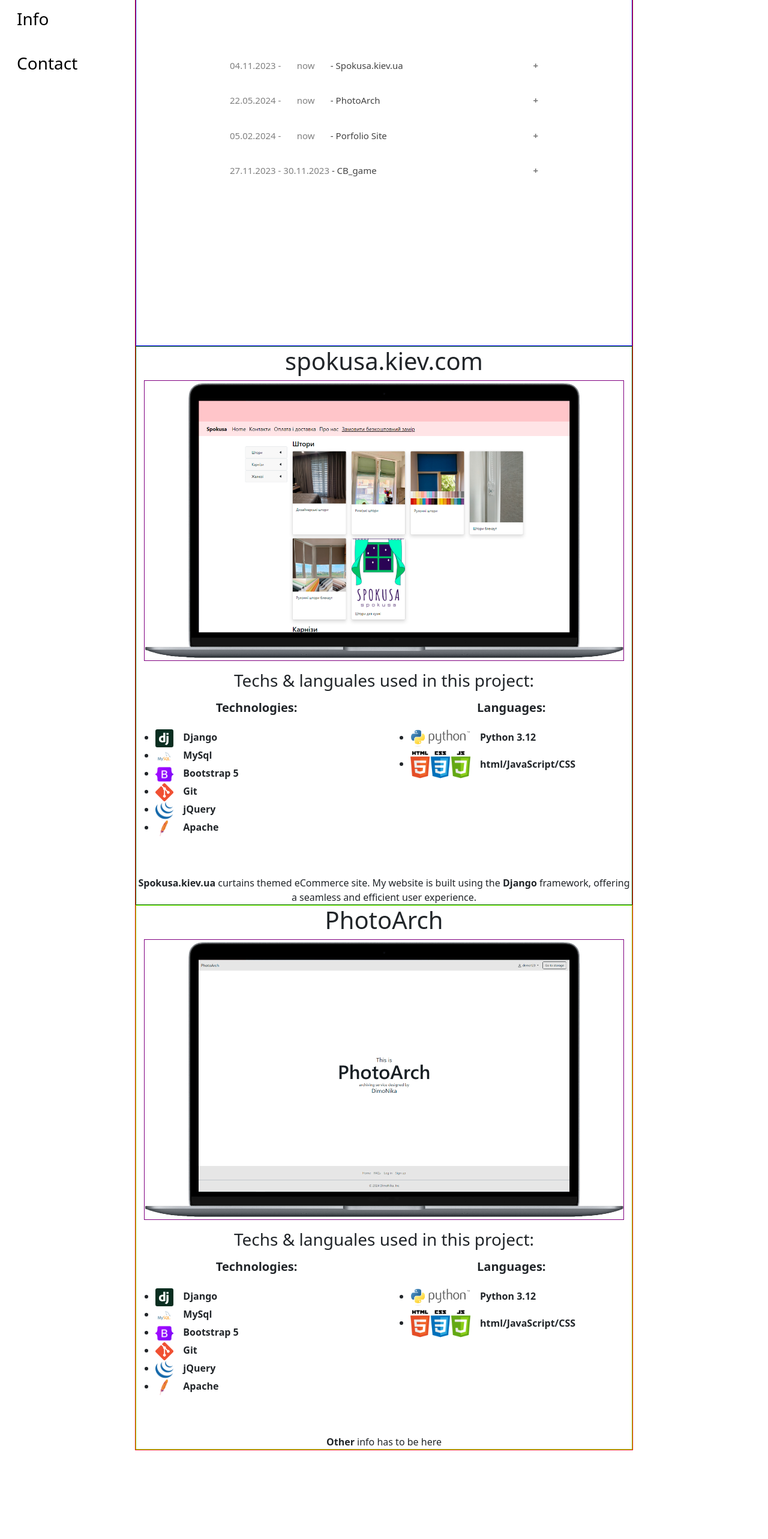
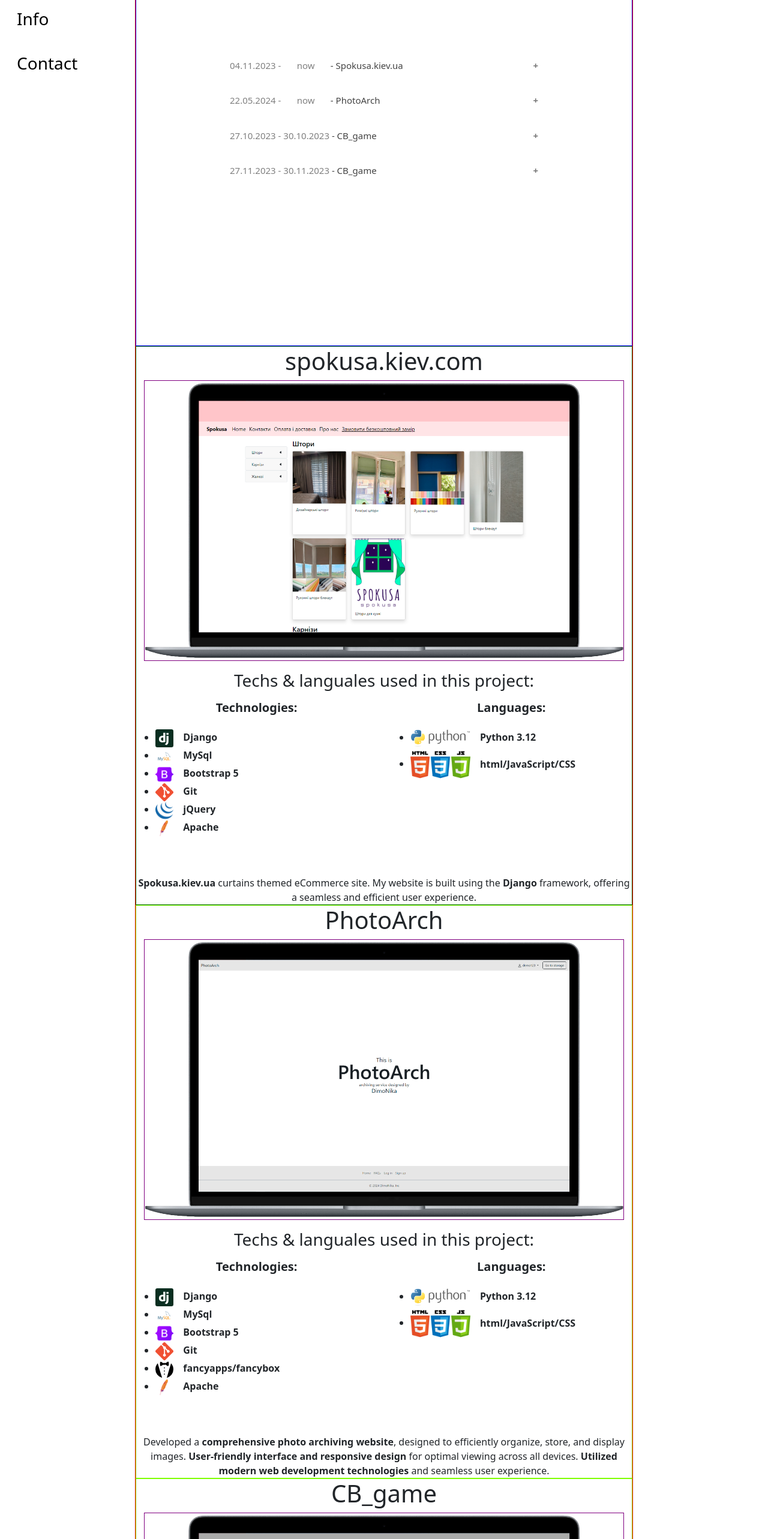
Before and after one commit to DimoNika/DimoFolio, a Vue app in the folder vue_main/: page /projects in a window 1280 px wide. Shown: the part 234-2800 px from the top of the page at 60% size. Before the commit the page ends 2652 px from the top, so only its background shows below. Built offline with nearby package versions, Linux system fonts and the light colour scheme.

Commit message:
CB_game section added, Home page translated

```diff
--- a/vue_main/src/components/Home.vue
+++ b/vue_main/src/components/Home.vue
@@ -3,11 +3,11 @@
 
     <img class="m-auto" src="@/assets/images/ava_croped.png" alt="DimoNika avatar" style="width: 25%; min-width: 250px;"  aspect-ratio="1/1">
 
-    <h4>Dimo Nika</h4>
+    <h4>{{ $t("home.name") }}</h4>
 
-    <p>19 y.o. Developer</p>
+    <p>{{ $t("home.age") }}</p>
 
-    <span>{{ $t("test1") }}</span>
+    <span>{{ $t("home.description") }}</span>
     <!-- <p> {{ store.count }}</p> -->
     <!-- <p>Developer</p> -->
 
--- a/vue_main/src/components/Projects.vue
+++ b/vue_main/src/components/Projects.vue
@@ -36,10 +36,14 @@
 
         <!-- Third elem -->
         <div v-on:click="accClick('accRef3', 'accRef3Panel')">
-            <button ref="accRef3" v-bind:class="{active: activeVar}" class="myaccordion"><span style="color: grey;">05.02.2024 - <span style="margin: 0 1.4rem 0;">now</span> </span> - Porfolio Site</button>
+            <button ref="accRef3" v-bind:class="{active: activeVar}" class="myaccordion"><span style="color: grey;">27.10.2023 - <span >30.10.2023</span> </span> - CB_game</button>
         </div>
         <div ref="accRef3Panel" class="panel">
-            <p>second info</p>
+            <p class="text-start">
+                <b>CB_game</b> is small game about guessing right number, written on raw js, css and html.
+            <br>
+            <a href="#cb_game" >Details</a>
+            </p>
         </div>
 
 
@@ -63,7 +67,7 @@
     </h1>
 
     <div class="text-start m-auto" style="max-width: 800px; max-height: 470px; border: 1px solid purple;">
-        <a href="https://spokusa.kiev.ua/">
+        <a target="_blank" href="https://spokusa.kiev.ua/">
             <img src="@/assets/images/macImageSpokusa2.png" class="hvr-grow" alt="Spokusa site image" style="max-width: 100%;">
         </a>
         <!-- <img src="@/assets/images/macImagePresset.png" alt="Spokusa Image" style="width: 800px; position: absolute;">
@@ -163,7 +167,8 @@
                     <li><img class="techIcon" src="@/assets/images/icons/mySQLicon.svg">MySql</li>
                     <li><img class="techIcon" src="@/assets/images/icons/BootstrapIcon.png">Bootstrap 5</li>
                     <li><img class="techIcon" src="@/assets/images/icons/GitIcon.png">Git</li>
-                    <li><img class="techIcon" src="@/assets/images/icons/jQueryIcon.webp">jQuery</li>
+                    <!-- <li><img class="techIcon" src="@/assets/images/icons/jQueryIcon.webp">jQuery</li> -->
+                    <li><img class="techIcon" src="@/assets/images/icons/fancyappsIcon.svg">fancyapps/fancybox</li>
                     <li><img class="techIcon" src="@/assets/images/icons/ApacheIcon.png">Apache</li>
                     </b>
                 </ul>
@@ -190,7 +195,56 @@
     </div>
     <div class="col-xxl-6">
         <div style="margin-top: 3rem;"> <!-- Description -->
-            <b>Other</b> info has to be here
+            Developed a <b>comprehensive photo archiving website</b>,
+            designed to efficiently organize, store, and display images.
+            <b>User-friendly interface and responsive design</b> for optimal viewing
+            across all devices. <b>Utilized modern web development technologies</b>
+            and seamless user experience.
+        </div>
+
+    </div>
+
+
+
+</div>
+</div>
+<!-- CB_game site div -->
+<div id="cb_game" style="border: 1px solid chartreuse; min-height: calc(100vh - 70px);">
+
+<h1 >
+    CB_game
+</h1>
+
+<div class="text-start m-auto" style="max-width: 800px; max-height: 470px; border: 1px solid purple;">
+    <a target="_blank" href="https://dimonika.github.io/CB_game/">
+        <img src="@/assets/images/macImageCBgame.png" class="hvr-grow" alt="Spokusa site image" style="max-width: 100%;">
+    </a>
+    <!-- <img src="@/assets/images/macImagePresset.png" alt="Spokusa Image" style="width: 800px; position: absolute;">
+    <iframe src="https://test.spokusa.kiev.ua/" class="spokusaIFrame"></iframe> -->
+    <!-- 2560x1600 -->
+</div>
+
+
+<div class="row">
+    <div class="col-xxl-6">
+        <h3 class="mt-3">
+            Techs & languages used in this project:
+        </h3>
+        <h5 class="mt-2 ms-4 text-start">
+            <b>
+                Languages:
+            </b>
+        </h5>
+        <b>
+        <ul class="text-start">
+            <li><img class="bigTechIcon" src="@/assets/images/icons/htmlcssjsIcon.png">html/JavaScript/CSS</li>
+        </ul>
+        </b>
+    </div>
+    <div class="col-xxl-6">
+        <div style="margin-top: 3rem;"> <!-- Description -->
+            <b>This is a small project which is written on raw JS</b>. It was first time I used JS. I have learned JS basics developing this project.
+            <b>This game is about guessing right number.</b>
         </div>
 
     </div>
--- a/vue_main/src/locale/en/translation.json
+++ b/vue_main/src/locale/en/translation.json
@@ -1,3 +1,9 @@
 {
-    "test1": " english"
+    "home": {
+        "name":"Dimo Nika",
+        "age":" 19 y.o. Developer",
+
+        "description": "description in english"
+
+    }
 }
--- a/vue_main/src/locale/ua/translation.json
+++ b/vue_main/src/locale/ua/translation.json
@@ -1,3 +1,9 @@
 {
-    "test1": " ukranian"
+    "home": {
+        "name":"Дмитро",
+        "age":" 19 рочків - Веб розробник",
+
+        "description": "опис - українською"
+
+    }
 }
```
Also changed, not shown: vue_main/src/assets/images/icons/fancyappsIcon.svg (added), vue_main/src/assets/images/macImageCBgame.png (added).
